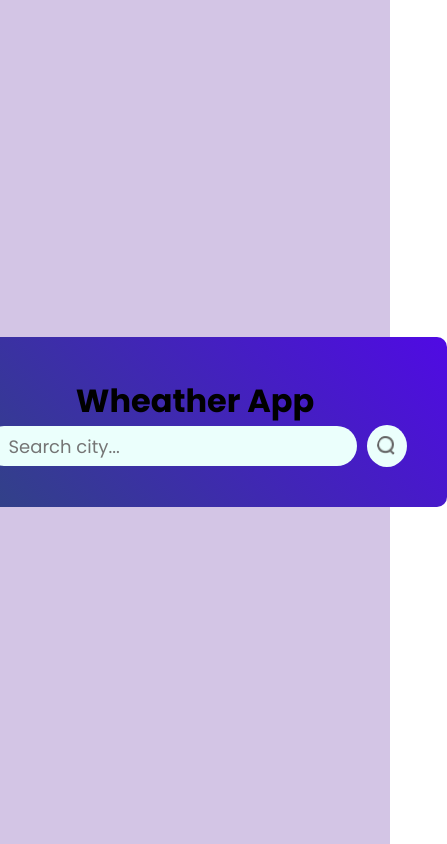
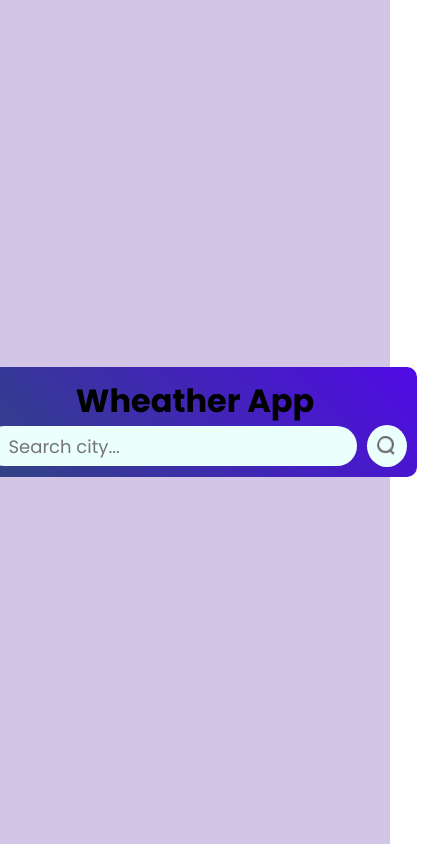
Before and after one commit to Rupesh-bhagat96/Weather-App, a React (Vite) app: page / in a window 390 px wide. Shown: the whole page, 447 px wide, since content can reach past the window. Built offline with nearby package versions, Linux system fonts and the light colour scheme; no server answers.

Commit message:
css updated

```diff
--- a/src/Components/weather.css
+++ b/src/Components/weather.css
@@ -63,3 +63,15 @@
 .frist{
    display: flex;
 }
+
+
+@media only screen and (max-width: 600px) {
+    .container{
+    padding: 10px;
+    border-radius: 10px;
+    display: flex;
+    flex-direction: column;
+    align-items: center;
+    background-image: linear-gradient(45deg, #2f4680, #500ae4);
+}
+}
```
